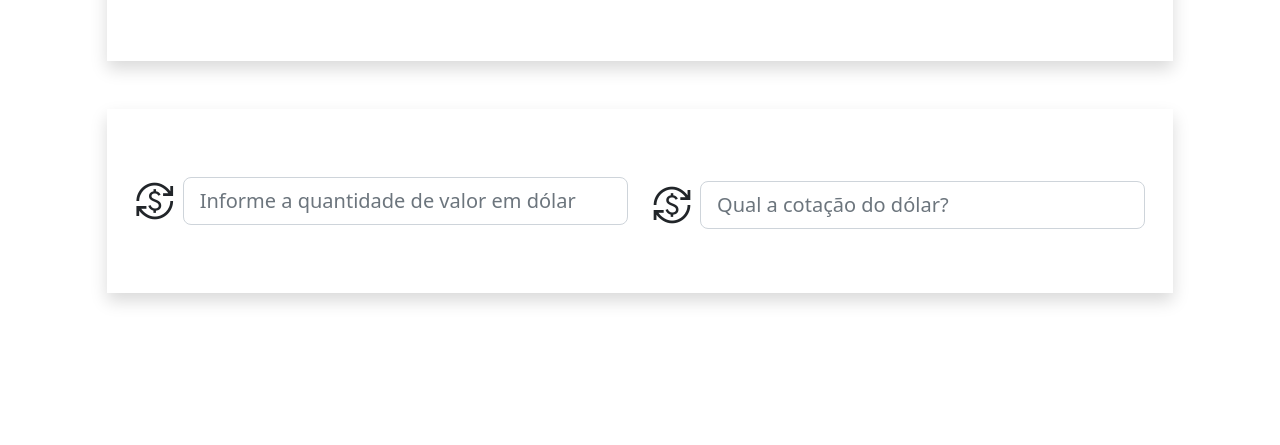
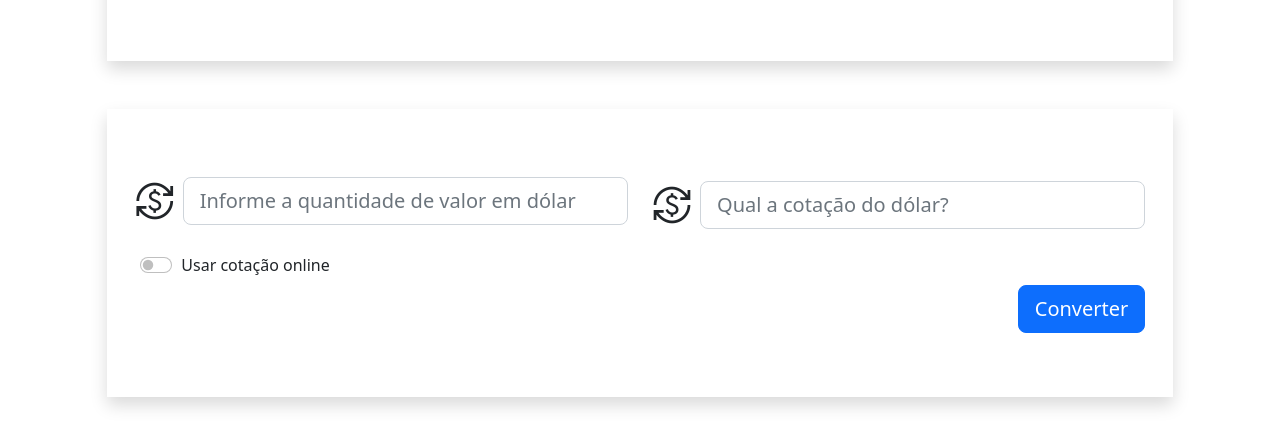
Before and after one commit to edulaboro/projeto_vue, a plain HTML site: page index.html in a window 1280 px wide. Shown: the part 695-1140 px from the top of the page. Before the commit the page ends 1036 px from the top, so only its background shows below. Drawn offline with nearby package versions, Linux system fonts and the light colour scheme.

Commit message:
Continuando funcionalidade 2

```diff
--- a/css/estilo.css
+++ b/css/estilo.css
@@ -1,2 +1,3 @@
 /* Referenciando a class NAV linha 13*/
 .bg-menu{background-color: rgb(86, 179, 196);}
+.w-200{width: 200px;} /* w-200 significado width 200 px*/
--- a/index.html
+++ b/index.html
@@ -101,6 +101,18 @@
                             <input type="text" class="form-control form-control-lg" placeholder="Qual a cotação do dólar? ">
                         </div>
                     </section>
+
+                    <div class="form-check form-switch d-flex w-200 justify-content-around mt-4">
+                        <input type="checkbox" id="switch" class="form-check-input">
+                        <label for="switch" class="form-check-label">Usar cotação online</label>
+                    </div>
+
+                    <!-- Criando o botão de converter -->
+                    <div class="d-flex justify-content-end mt-2">
+                        <button type="submit" class="btn btn-lg btn-primary">Converter
+
+                        </button>
+                    </div>
                 </form>
             </div>
         </section>
@@ -109,5 +121,6 @@
 <!-- Adicionando o CDN javascript do Bootstrap -->
 <script src="https://cdn.jsdelivr.net/npm/bootstrap@5.2.0-beta1/dist/js/bootstrap.bundle.min.js" integrity="sha384-pprn3073KE6tl6bjs2QrFaJGz5/SUsLqktiwsUTF55Jfv3qYSDhgCecCxMW52nD2" crossorigin="anonymous"></script>
 
+
 </body>
 </html>
```
